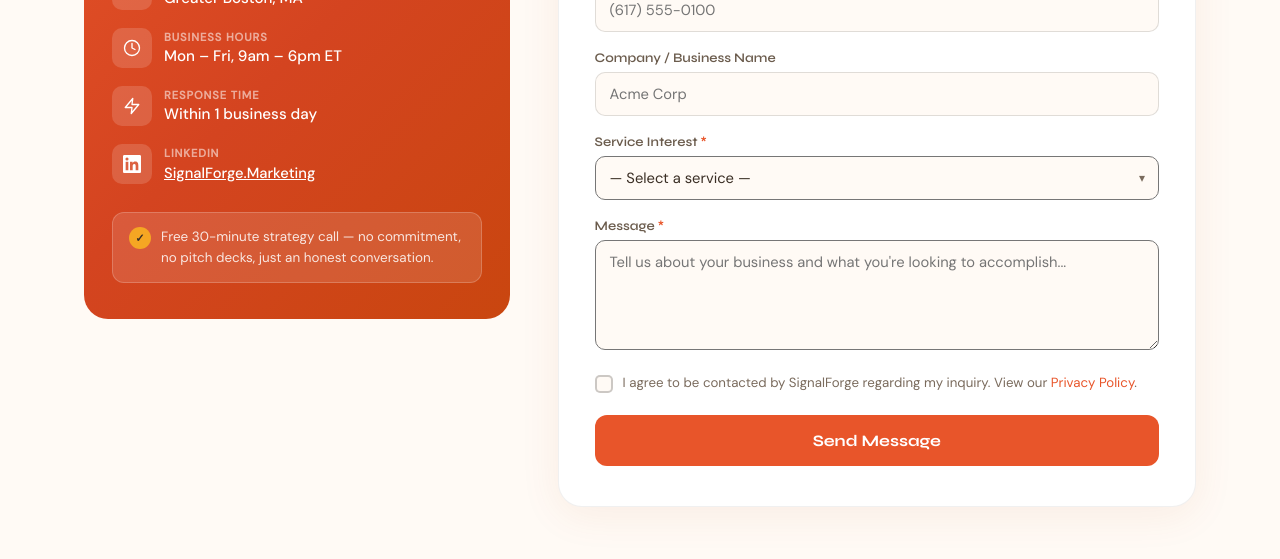
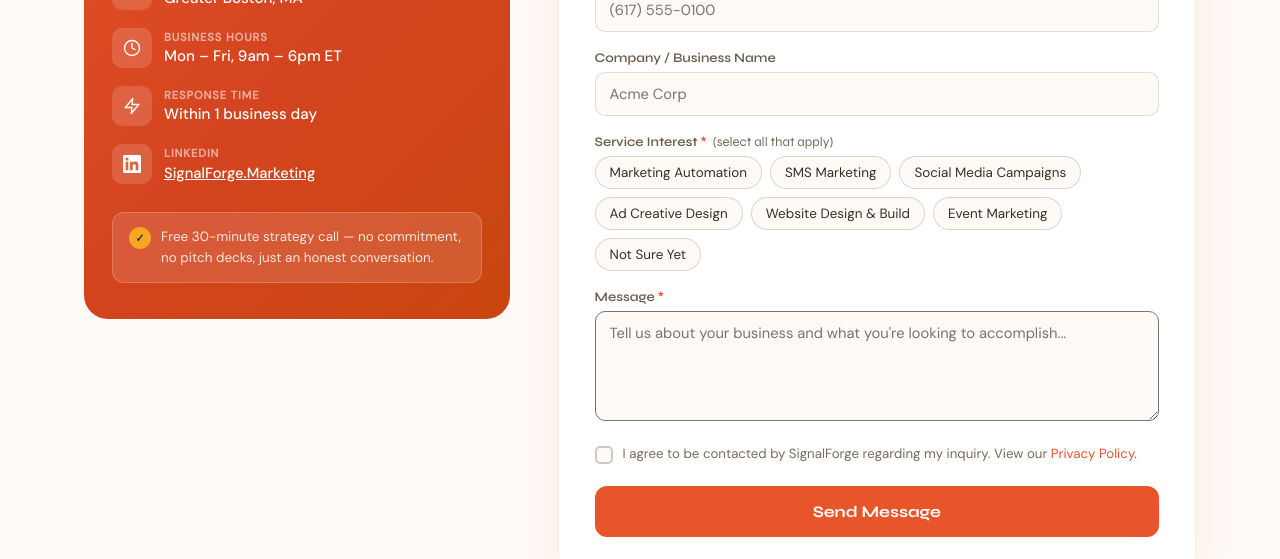
Before and after one commit to halojumper/SignalForge, a Next.js app: page /contact in a window 1280 px wide. Shown: the part 900-1459 px from the top of the page. Built offline with nearby package versions, Linux system fonts and the light colour scheme.

Commit message:
Update ContactForm.tsx

```diff
--- a/app/contact/ContactForm.tsx
+++ b/app/contact/ContactForm.tsx
@@ -2,19 +2,39 @@
 import { useState } from 'react';
 import emailjs from '@emailjs/browser';
 
+const SERVICES = [
+  'Marketing Automation',
+  'SMS Marketing',
+  'Social Media Campaigns',
+  'Ad Creative Design',
+  'Website Design & Build',
+  'Event Marketing',
+  'Not Sure Yet',
+];
+
 export default function ContactForm() {
-  const [fields, setFields] = useState({firstName:'',lastName:'',email:'',phone:'',company:'',service:'',message:'',consent:false});
-  const [errors, setErrors] = useState<Record<string,string>>({});
-  const [status, setStatus] = useState<'idle'|'sending'|'done'|'error'>('idle');
+  const [fields, setFields] = useState({
+    firstName: '', lastName: '', email: '', phone: '', company: '',
+    services: [] as string[], message: '', consent: false
+  });
+  const [errors, setErrors] = useState<Record<string, string>>({});
+  const [status, setStatus] = useState<'idle' | 'sending' | 'done' | 'error'>('idle');
 
-  function set(k: string, v: string | boolean) { setFields(f=>({...f,[k]:v})); }
+  function set(k: string, v: string | boolean) { setFields(f => ({ ...f, [k]: v })); }
+
+  function toggleService(s: string) {
+    setFields(f => ({
+      ...f,
+      services: f.services.includes(s) ? f.services.filter(x => x !== s) : [...f.services, s]
+    }));
+  }
 
   function validate() {
-    const e: Record<string,string> = {};
+    const e: Record<string, string> = {};
     if (!fields.firstName.trim()) e.firstName = 'Please enter your first name.';
     if (!fields.lastName.trim())  e.lastName  = 'Please enter your last name.';
     if (!/^[^\s@]+@[^\s@]+\.[^\s@]+$/.test(fields.email)) e.email = 'Please enter a valid email address.';
-    if (!fields.service) e.service = 'Please select a service.';
+    if (fields.services.length === 0) e.services = 'Please select at least one service.';
     if (fields.message.trim().length < 6) e.message = 'Please enter a message.';
     if (!fields.consent) e.consent = 'You must agree to be contacted.';
     return e;
@@ -36,7 +56,7 @@ export default function ContactForm() {
           from_email: fields.email,
           phone: fields.phone || 'Not provided',
           company: fields.company || 'Not provided',
-          message: `SERVICE INTEREST: ${fields.service}\n\nMESSAGE:\n${fields.message}`,
+          message: `SERVICE INTEREST: ${fields.services.join(', ')}\n\nMESSAGE:\n${fields.message}`,
         },
         '7p4O9_DB_4qMMLH1A'
       );
@@ -48,69 +68,111 @@ export default function ContactForm() {
   }
 
   function reset() {
-    setFields({firstName:'',lastName:'',email:'',phone:'',company:'',service:'',message:'',consent:false});
+    setFields({ firstName: '', lastName: '', email: '', phone: '', company: '', services: [], message: '', consent: false });
     setErrors({});
     setStatus('idle');
   }
 
-  const inp: React.CSSProperties = {padding:'11px 14px',border:'1.5px solid rgba(0,0,0,0.12)',borderRadius:10,fontFamily:'DM Sans,sans-serif',fontSize:'0.92rem',color:'var(--text)',background:'var(--cream)',outline:'none',width:'100%'};
-  const lbl: React.CSSProperties = {fontSize:'0.82rem',fontWeight:600,color:'var(--text-light)',fontFamily:'Syne,sans-serif',display:'block',marginBottom:6};
-  const err: React.CSSProperties = {fontSize:'0.78rem',color:'#e53e3e',marginTop:4,display:'block'};
+  const inp: React.CSSProperties = { padding: '11px 14px', border: '1.5px solid rgba(0,0,0,0.12)', borderRadius: 10, fontFamily: 'DM Sans,sans-serif', fontSize: '0.92rem', color: 'var(--text)', background: 'var(--cream)', outline: 'none', width: '100%' };
+  const lbl: React.CSSProperties = { fontSize: '0.82rem', fontWeight: 600, color: 'var(--text-light)', fontFamily: 'Syne,sans-serif', display: 'block', marginBottom: 6 };
+  const errStyle: React.CSSProperties = { fontSize: '0.78rem', color: '#e53e3e', marginTop: 4, display: 'block' };
 
   if (status === 'done') return (
-    <div style={{background:'var(--white)',borderRadius:24,padding:'40px 36px',boxShadow:'0 8px 40px rgba(180,80,30,0.08)',border:'1px solid rgba(0,0,0,0.06)',textAlign:'center'}}>
-      <div style={{fontSize:'3rem',marginBottom:16}}>🎉</div>
-      <h3 style={{fontFamily:'Syne,sans-serif',fontSize:'1.4rem',color:'var(--text)',marginBottom:10}}>Message Received!</h3>
-      <p style={{color:'var(--warm-gray)',lineHeight:1.7,marginBottom:24}}>Thanks for reaching out. We'll be in touch within one business day.</p>
+    <div style={{ background: 'var(--white)', borderRadius: 24, padding: '40px 36px', boxShadow: '0 8px 40px rgba(180,80,30,0.08)', border: '1px solid rgba(0,0,0,0.06)', textAlign: 'center' }}>
+      {/* SVG check circle — no emoji rendering inconsistency */}
+      <div style={{ display: 'flex', justifyContent: 'center', marginBottom: 20 }}>
+        <svg width="64" height="64" viewBox="0 0 64 64" fill="none" xmlns="http://www.w3.org/2000/svg">
+          <circle cx="32" cy="32" r="32" fill="#e8521a" fillOpacity="0.10"/>
+          <circle cx="32" cy="32" r="24" fill="#e8521a" fillOpacity="0.15"/>
+          <circle cx="32" cy="32" r="16" fill="#e8521a"/>
+          <polyline points="23,32 29,38 41,26" stroke="white" strokeWidth="2.8" strokeLinecap="round" strokeLinejoin="round"/>
+        </svg>
+      </div>
+      <h3 style={{ fontFamily: 'Syne,sans-serif', fontSize: '1.4rem', color: 'var(--text)', marginBottom: 10 }}>Message Received!</h3>
+      <p style={{ color: 'var(--warm-gray)', lineHeight: 1.7, marginBottom: 24 }}>Thanks for reaching out. We'll be in touch within one business day.</p>
       <button className="btn btn-primary" onClick={reset}>Send Another Message</button>
     </div>
   );
 
   if (status === 'error') return (
-    <div style={{background:'var(--white)',borderRadius:24,padding:'40px 36px',boxShadow:'0 8px 40px rgba(180,80,30,0.08)',border:'1px solid rgba(0,0,0,0.06)',textAlign:'center'}}>
-      <div style={{fontSize:'3rem',marginBottom:16}}>😔</div>
-      <h3 style={{fontFamily:'Syne,sans-serif',fontSize:'1.4rem',color:'var(--text)',marginBottom:10}}>Something Went Wrong</h3>
-      <p style={{color:'var(--warm-gray)',lineHeight:1.7,marginBottom:24}}>Please try again or email us directly at <a href="mailto:hello@signalforge.marketing" style={{color:'var(--coral)'}}>hello@signalforge.marketing</a></p>
+    <div style={{ background: 'var(--white)', borderRadius: 24, padding: '40px 36px', boxShadow: '0 8px 40px rgba(180,80,30,0.08)', border: '1px solid rgba(0,0,0,0.06)', textAlign: 'center' }}>
+      <div style={{ display: 'flex', justifyContent: 'center', marginBottom: 20 }}>
+        <svg width="64" height="64" viewBox="0 0 64 64" fill="none" xmlns="http://www.w3.org/2000/svg">
+          <circle cx="32" cy="32" r="32" fill="#e53e3e" fillOpacity="0.10"/>
+          <circle cx="32" cy="32" r="24" fill="#e53e3e" fillOpacity="0.15"/>
+          <circle cx="32" cy="32" r="16" fill="#e53e3e"/>
+          <line x1="26" y1="26" x2="38" y2="38" stroke="white" strokeWidth="2.8" strokeLinecap="round"/>
+          <line x1="38" y1="26" x2="26" y2="38" stroke="white" strokeWidth="2.8" strokeLinecap="round"/>
+        </svg>
+      </div>
+      <h3 style={{ fontFamily: 'Syne,sans-serif', fontSize: '1.4rem', color: 'var(--text)', marginBottom: 10 }}>Something Went Wrong</h3>
+      <p style={{ color: 'var(--warm-gray)', lineHeight: 1.7, marginBottom: 24 }}>Please try again or email us directly at <a href="mailto:hello@signalforge.marketing" style={{ color: 'var(--coral)' }}>hello@signalforge.marketing</a></p>
       <button className="btn btn-primary" onClick={reset}>Try Again</button>
     </div>
   );
 
   return (
-    <div style={{background:'var(--white)',borderRadius:24,padding:'40px 36px',boxShadow:'0 8px 40px rgba(180,80,30,0.08)',border:'1px solid rgba(0,0,0,0.06)'}}>
-      <div style={{marginBottom:28}}>
-        <h3 style={{fontFamily:'Syne,sans-serif',fontSize:'1.35rem',fontWeight:800,color:'var(--text)',marginBottom:6}}>Send Us a Message</h3>
-        <p style={{fontSize:'0.9rem',color:'var(--warm-gray)'}}>Fill out the form and we'll be in touch within one business day.</p>
+    <div style={{ background: 'var(--white)', borderRadius: 24, padding: '40px 36px', boxShadow: '0 8px 40px rgba(180,80,30,0.08)', border: '1px solid rgba(0,0,0,0.06)' }}>
+      <div style={{ marginBottom: 28 }}>
+        <h3 style={{ fontFamily: 'Syne,sans-serif', fontSize: '1.35rem', fontWeight: 800, color: 'var(--text)', marginBottom: 6 }}>Send Us a Message</h3>
+        <p style={{ fontSize: '0.9rem', color: 'var(--warm-gray)' }}>Fill out the form and we'll be in touch within one business day.</p>
       </div>
-      <div style={{display:'grid',gridTemplateColumns:'1fr 1fr',gap:16,marginBottom:18}}>
-        <div><label style={lbl}>First Name <span style={{color:'var(--coral)'}}>*</span></label><input style={{...inp,borderColor:errors.firstName?'#e53e3e':undefined}} value={fields.firstName} onChange={e=>set('firstName',e.target.value)} placeholder="Jane"/>{errors.firstName&&<span style={err}>{errors.firstName}</span>}</div>
-        <div><label style={lbl}>Last Name <span style={{color:'var(--coral)'}}>*</span></label><input style={{...inp,borderColor:errors.lastName?'#e53e3e':undefined}} value={fields.lastName} onChange={e=>set('lastName',e.target.value)} placeholder="Smith"/>{errors.lastName&&<span style={err}>{errors.lastName}</span>}</div>
+      <div style={{ display: 'grid', gridTemplateColumns: '1fr 1fr', gap: 16, marginBottom: 18 }}>
+        <div><label style={lbl}>First Name <span style={{ color: 'var(--coral)' }}>*</span></label><input style={{ ...inp, borderColor: errors.firstName ? '#e53e3e' : undefined }} value={fields.firstName} onChange={e => set('firstName', e.target.value)} placeholder="Jane" />{errors.firstName && <span style={errStyle}>{errors.firstName}</span>}</div>
+        <div><label style={lbl}>Last Name <span style={{ color: 'var(--coral)' }}>*</span></label><input style={{ ...inp, borderColor: errors.lastName ? '#e53e3e' : undefined }} value={fields.lastName} onChange={e => set('lastName', e.target.value)} placeholder="Smith" />{errors.lastName && <span style={errStyle}>{errors.lastName}</span>}</div>
       </div>
-      <div style={{marginBottom:18}}><label style={lbl}>Email Address <span style={{color:'var(--coral)'}}>*</span></label><input type="email" style={{...inp,borderColor:errors.email?'#e53e3e':undefined}} value={fields.email} onChange={e=>set('email',e.target.value)} placeholder="jane@yourcompany.com"/>{errors.email&&<span style={err}>{errors.email}</span>}</div>
-      <div style={{marginBottom:18}}><label style={lbl}>Phone Number</label><input type="tel" style={inp} value={fields.phone} onChange={e=>set('phone',e.target.value)} placeholder="(617) 555-0100"/></div>
-      <div style={{marginBottom:18}}><label style={lbl}>Company / Business Name</label><input style={inp} value={fields.company} onChange={e=>set('company',e.target.value)} placeholder="Acme Corp"/></div>
-      <div style={{marginBottom:18}}>
-        <label style={lbl}>Service Interest <span style={{color:'var(--coral)'}}>*</span></label>
-        <div style={{position:'relative'}}>
-          <select style={{...inp,appearance:'none',paddingRight:36,cursor:'pointer',borderColor:errors.service?'#e53e3e':undefined}} value={fields.service} onChange={e=>set('service',e.target.value)}>
-            <option value="">— Select a service —</option>
-            {['Marketing Automation','SMS Marketing','Social Media Campaigns','Ad Creative Design','Website Design & Build','Event Marketing','Multiple / Not Sure Yet'].map(o=><option key={o}>{o}</option>)}
-          </select>
-          <span style={{position:'absolute',right:14,top:'50%',transform:'translateY(-50%)',fontSize:'0.75rem',color:'var(--warm-gray)',pointerEvents:'none'}}>▾</span>
+      <div style={{ marginBottom: 18 }}><label style={lbl}>Email Address <span style={{ color: 'var(--coral)' }}>*</span></label><input type="email" style={{ ...inp, borderColor: errors.email ? '#e53e3e' : undefined }} value={fields.email} onChange={e => set('email', e.target.value)} placeholder="jane@yourcompany.com" />{errors.email && <span style={errStyle}>{errors.email}</span>}</div>
+      <div style={{ marginBottom: 18 }}><label style={lbl}>Phone Number</label><input type="tel" style={inp} value={fields.phone} onChange={e => set('phone', e.target.value)} placeholder="(617) 555-0100" /></div>
+      <div style={{ marginBottom: 18 }}><label style={lbl}>Company / Business Name</label><input style={inp} value={fields.company} onChange={e => set('company', e.target.value)} placeholder="Acme Corp" /></div>
+
+      {/* Service Interest — toggle chips */}
+      <div style={{ marginBottom: 18 }}>
+        <label style={lbl}>
+          Service Interest <span style={{ color: 'var(--coral)' }}>*</span>
+          <span style={{ fontWeight: 400, color: 'var(--warm-gray)', marginLeft: 6 }}>(select all that apply)</span>
+        </label>
+        <div style={{ display: 'flex', flexWrap: 'wrap', gap: 8 }}>
+          {SERVICES.map(s => {
+            const selected = fields.services.includes(s);
+            return (
+              <button
+                key={s}
+                type="button"
+                onClick={() => toggleService(s)}
+                style={{
+                  padding: '7px 14px',
+                  borderRadius: 50,
+                  border: `1.5px solid ${selected ? 'var(--coral)' : 'rgba(0,0,0,0.15)'}`,
+                  background: selected ? 'var(--coral)' : 'var(--cream)',
+                  color: selected ? '#fff' : 'var(--text)',
+                  fontSize: '0.84rem',
+                  fontWeight: selected ? 600 : 400,
+                  cursor: 'pointer',
+                  transition: 'all 0.15s',
+                  fontFamily: 'DM Sans,sans-serif',
+                }}
+              >
+                {selected && <span style={{ marginRight: 5, fontSize: '0.75rem' }}>✓</span>}
+                {s}
+              </button>
+            );
+          })}
         </div>
-        {errors.service&&<span style={err}>{errors.service}</span>}
+        {errors.services && <span style={errStyle}>{errors.services}</span>}
       </div>
-      <div style={{marginBottom:18}}><label style={lbl}>Message <span style={{color:'var(--coral)'}}>*</span></label><textarea style={{...inp,resize:'vertical',minHeight:110,borderColor:errors.message?'#e53e3e':undefined}} value={fields.message} onChange={e=>set('message',e.target.value)} rows={4} placeholder="Tell us about your business and what you're looking to accomplish..."/>{errors.message&&<span style={err}>{errors.message}</span>}</div>
-      <div style={{marginBottom:22}}>
-        <label style={{display:'flex',alignItems:'flex-start',gap:10,cursor:'pointer',fontSize:'0.83rem',color:'var(--warm-gray)',lineHeight:1.5}}>
-          <div style={{width:18,height:18,flexShrink:0,border:`2px solid ${errors.consent?'#e53e3e':'rgba(0,0,0,0.2)'}`,borderRadius:5,background:fields.consent?'var(--coral)':'var(--cream)',display:'flex',alignItems:'center',justifyContent:'center',marginTop:2,cursor:'pointer'}} onClick={()=>set('consent',!fields.consent)}>
-            {fields.consent&&<span style={{fontSize:'0.7rem',color:'white',fontWeight:800}}>✓</span>}
+
+      <div style={{ marginBottom: 18 }}><label style={lbl}>Message <span style={{ color: 'var(--coral)' }}>*</span></label><textarea style={{ ...inp, resize: 'vertical', minHeight: 110, borderColor: errors.message ? '#e53e3e' : undefined }} value={fields.message} onChange={e => set('message', e.target.value)} rows={4} placeholder="Tell us about your business and what you're looking to accomplish..." />{errors.message && <span style={errStyle}>{errors.message}</span>}</div>
+      <div style={{ marginBottom: 22 }}>
+        <label style={{ display: 'flex', alignItems: 'flex-start', gap: 10, cursor: 'pointer', fontSize: '0.83rem', color: 'var(--warm-gray)', lineHeight: 1.5 }}>
+          <div style={{ width: 18, height: 18, flexShrink: 0, border: `2px solid ${errors.consent ? '#e53e3e' : 'rgba(0,0,0,0.2)'}`, borderRadius: 5, background: fields.consent ? 'var(--coral)' : 'var(--cream)', display: 'flex', alignItems: 'center', justifyContent: 'center', marginTop: 2, cursor: 'pointer' }} onClick={() => set('consent', !fields.consent)}>
+            {fields.consent && <span style={{ fontSize: '0.7rem', color: 'white', fontWeight: 800 }}>✓</span>}
           </div>
-          <span onClick={()=>set('consent',!fields.consent)}>I agree to be contacted by SignalForge regarding my inquiry. View our <a href="#" style={{color:'var(--coral)'}}>Privacy Policy</a>.</span>
+          <span onClick={() => set('consent', !fields.consent)}>I agree to be contacted by SignalForge regarding my inquiry. View our <a href="#" style={{ color: 'var(--coral)' }}>Privacy Policy</a>.</span>
         </label>
-        {errors.consent&&<span style={err}>{errors.consent}</span>}
+        {errors.consent && <span style={errStyle}>{errors.consent}</span>}
       </div>
-      <button className="btn btn-primary" style={{width:'100%',justifyContent:'center',padding:14,fontSize:'1rem',borderRadius:12,opacity:status==='sending'?0.7:1}} onClick={submit} disabled={status==='sending'}>
-        {status==='sending' ? 'Sending…' : 'Send Message'}
+      <button className="btn btn-primary" style={{ width: '100%', justifyContent: 'center', padding: 14, fontSize: '1rem', borderRadius: 12, opacity: status === 'sending' ? 0.7 : 1 }} onClick={submit} disabled={status === 'sending'}>
+        {status === 'sending' ? 'Sending…' : 'Send Message'}
       </button>
     </div>
   );
```
